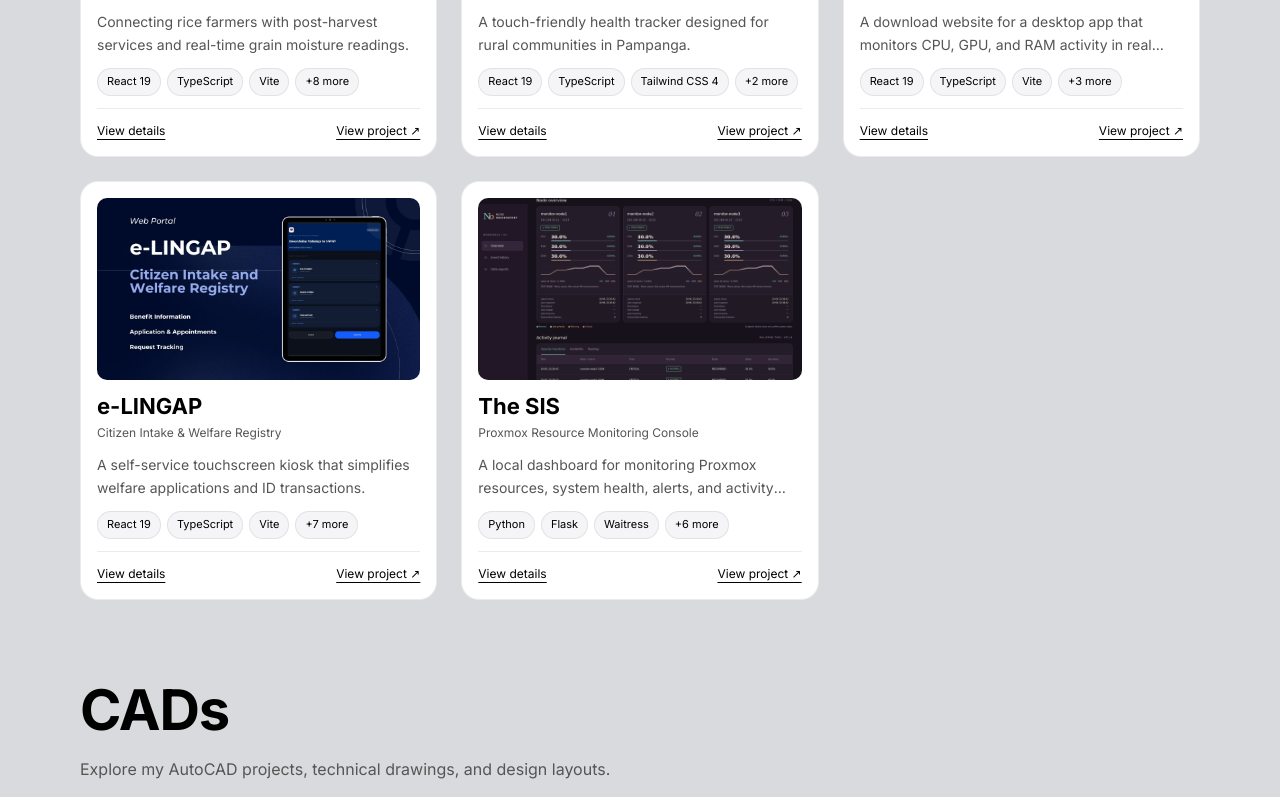
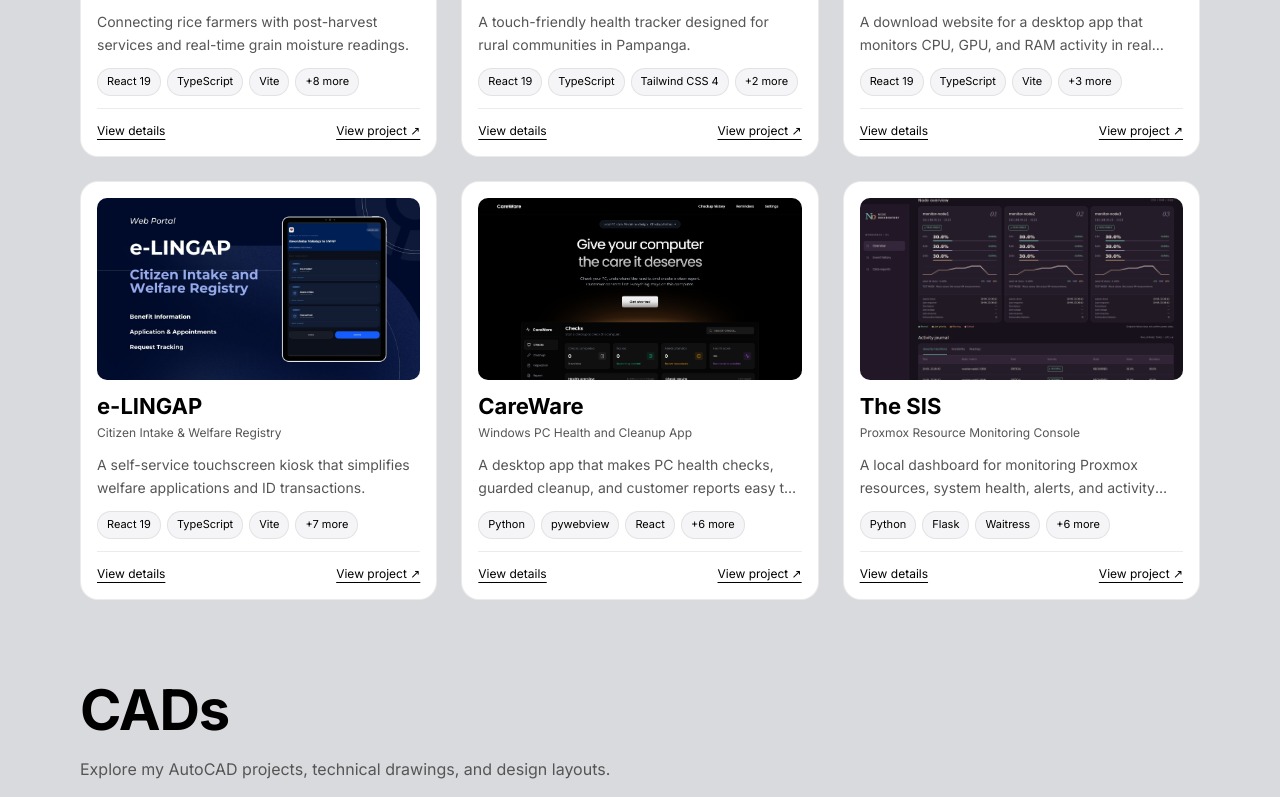
Before and after one commit to LouiseCatala/Catala-Portfolio, a Next.js app: page /work in a window 1280 px wide. Shown: the part 583-1380 px from the top of the page. Built offline with nearby package versions, Linux system fonts and the light colour scheme.

Commit message:
Add CareWare project

```diff
--- a/data/content.js
+++ b/data/content.js
@@ -311,6 +311,20 @@ export const projects = [
     "category": "autocad"
   },
   {
+    "title": "CareWare – PC Cleanup and Health Checker",
+    "slug": "careware",
+    "name": "CareWare",
+    "subtitle": "Windows PC Health and Cleanup App",
+    "summary": "A desktop app that makes PC health checks, guarded cleanup, and customer reports easy to understand.",
+    "kind": "Personal Project",
+    "desc": "CareWare is a Windows desktop application that brings PC diagnostics, guarded temporary-file cleanup, physical inspection notes, and customer-ready reports into one clear workflow. It keeps checkup history locally and explains technical results in plain language while requiring review and consent before cleanup actions.",
+    "stack": ["Python", "pywebview", "React", "TypeScript", "Tailwind CSS", "Vite", "SQLite", "ReportLab", "psutil"],
+    "img": "/images/projects/careware.png",
+    "href": "https://github.com/LouiseCatala/CareWare",
+    "liveUrl": "https://louisecatala.github.io/CareWare/",
+    "category": "web-iot"
+  },
+  {
     "title": "The SIS – Proxmox Resource Monitoring Console",
     "slug": "the-sis-proxmox-monitoring",
     "name": "The SIS",
```
Also changed, not shown: public/images/projects/careware.png (added).
